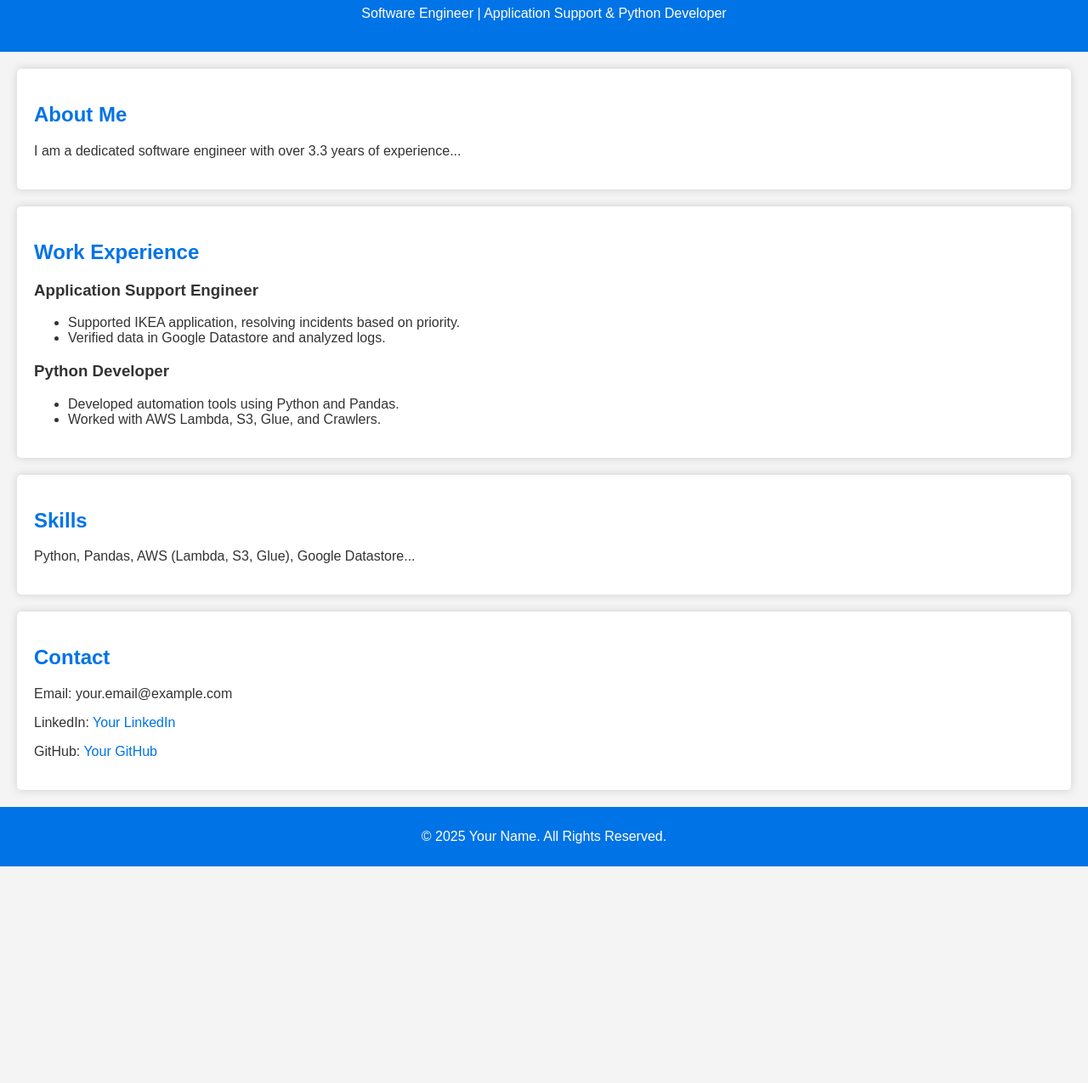
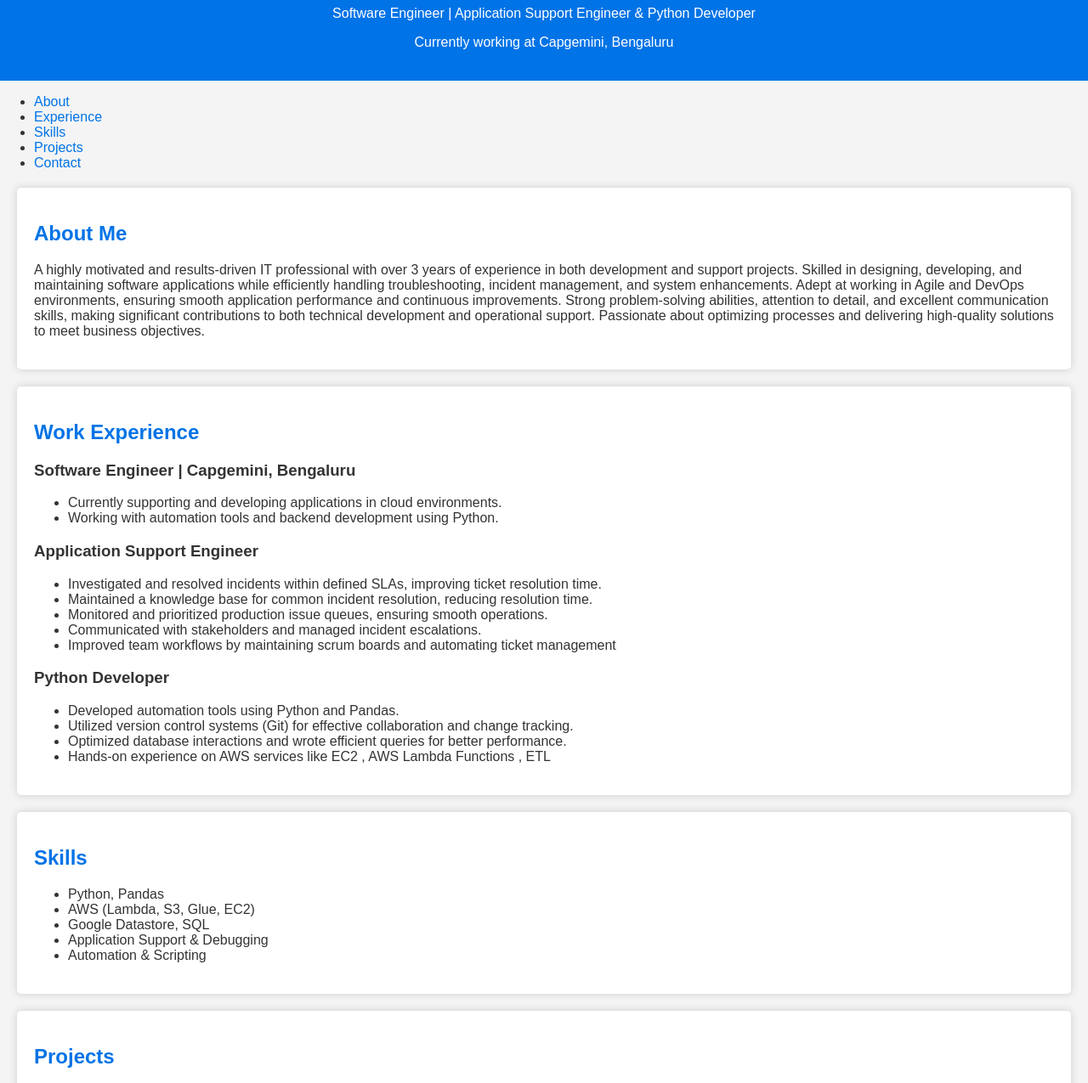
Before and after one commit to ChiranjeeviPinjala/ChiranjeeviPinjala.github.io, a plain HTML site: page index.html in a window 1280 px wide. Shown: the part 93-1368 px from the top of the page at 85% size. Before the commit the page ends 1113 px from the top, so only its background shows below. Drawn offline with Linux system fonts and the light colour scheme.

Commit message:
Update index.html

```diff
--- a/index.html
+++ b/index.html
@@ -5,47 +5,85 @@
     <meta name="viewport" content="width=device-width, initial-scale=1.0">
     <title>Chiranjeevi Pinjala - Software Engineer</title>
     <link rel="stylesheet" href="style.css">
+    <link rel="preconnect" href="https://fonts.googleapis.com">
+    <link href="https://fonts.googleapis.com/css2?family=Poppins:wght@300;400;600&display=swap" rel="stylesheet">
 </head>
 <body>
     <header>
-        <h1>Your Name</h1>
-        <p>Software Engineer | Application Support & Python Developer</p>
+        <h1>Chiranjeevi Pinjala</h1>
+        <p>Software Engineer | Application Support Engineer & Python Developer</p>
+        <p>Currently working at Capgemini, Bengaluru</p>
     </header>
+
+    <nav>
+        <ul>
+            <li><a href="#about">About</a></li>
+            <li><a href="#experience">Experience</a></li>
+            <li><a href="#skills">Skills</a></li>
+            <li><a href="#projects">Projects</a></li>
+            <li><a href="#contact">Contact</a></li>
+        </ul>
+    </nav>
 
     <section id="about">
         <h2>About Me</h2>
-        <p>I am a dedicated software engineer with over 3.3 years of experience...</p>
+        <p>A highly motivated and results-driven IT professional with over 3 years of experience in both development and support projects. Skilled in designing, developing, and maintaining software applications while efficiently handling troubleshooting, incident management, and system enhancements. Adept at working in Agile and DevOps environments, ensuring smooth application performance and continuous improvements. Strong problem-solving abilities, attention to detail, and excellent communication skills, making significant contributions to both technical development and operational support. Passionate about optimizing processes and delivering high-quality solutions to meet business objectives.</p>
     </section>
 
     <section id="experience">
         <h2>Work Experience</h2>
+        <h3>Software Engineer | Capgemini, Bengaluru</h3>
+        <ul>
+            <li>Currently supporting and developing applications in cloud environments.</li>
+            <li>Working with automation tools and backend development using Python.</li>
+        </ul>
+
         <h3>Application Support Engineer</h3>
         <ul>
-            <li>Supported IKEA application, resolving incidents based on priority.</li>
-            <li>Verified data in Google Datastore and analyzed logs.</li>
+            <li>Investigated and resolved incidents within defined SLAs, improving ticket resolution time.</li>
+            <li>Maintained a knowledge base for common incident resolution, reducing resolution time.</li>
+            <li>Monitored and prioritized production issue queues, ensuring smooth operations.</li>
+            <li>Communicated with stakeholders and managed incident escalations.</li>
+            <li>Improved team workflows by maintaining scrum boards and automating ticket management</li>
         </ul>
 
         <h3>Python Developer</h3>
         <ul>
             <li>Developed automation tools using Python and Pandas.</li>
-            <li>Worked with AWS Lambda, S3, Glue, and Crawlers.</li>
+            <li>Utilized version control systems (Git) for effective collaboration and change tracking.</li>
+            <li>Optimized database interactions and wrote efficient queries for better performance.</li>
+            <li>Hands-on experience on AWS services like EC2 , AWS Lambda Functions , ETL</li>
         </ul>
     </section>
 
     <section id="skills">
         <h2>Skills</h2>
-        <p>Python, Pandas, AWS (Lambda, S3, Glue), Google Datastore...</p>
+        <ul>
+            <li>Python, Pandas</li>
+            <li>AWS (Lambda, S3, Glue, EC2)</li>
+            <li>Google Datastore, SQL</li>
+            <li>Application Support & Debugging</li>
+            <li>Automation & Scripting</li>
+        </ul>
+    </section>
+
+    <section id="projects">
+        <h2>Projects</h2>
+        <h3>ITDT(Ikea Trader Data Tool)</h3>
+        <p>Ikea Trader Data Tool is developed using Python and Pandas. This tool is used to upload/update the trader files and also we can validate the data with user business rules. By developing this tool we have manually reduced 80% of work.</p>
+        <h3>PRICERA</h3>
+        <p>Pricera is an application for operational and strategic retail pricing. It is used by HFB leaders and sales performance leaders in service offices of Ingka countries for pricing activities. Pricera provides a clean and modern user interface to help create market relevant and commercially attractive prices .It further allows for price communication administration to secure legal requirements. Pricera is also used in the Ingka stores for setting local prices in a simple way.</p>
     </section>
 
     <section id="contact">
         <h2>Contact</h2>
-        <p>Email: your.email@example.com</p>
-        <p>LinkedIn: <a href="#">Your LinkedIn</a></p>
-        <p>GitHub: <a href="#">Your GitHub</a></p>
+        <p>Email: <a href="mailto:chiranjeevi9453@gmail.com">chiranjeevi9453@gmail.com</a></p>
+        <p>Mobile: <a href="tel:+919182121139">+91 9182121139</a></p>
+        <p>LinkedIn: <a href="https://www.linkedin.com/in/pinjala-chiranjeevi-775580219/" target="_blank">LinkedIn Profile</a></p>
     </section>
 
     <footer>
-        <p>© 2025 Your Name. All Rights Reserved.</p>
+        <p>© 2025 Chiranjeevi Pinjala. All Rights Reserved.</p>
     </footer>
 </body>
 </html>
```
